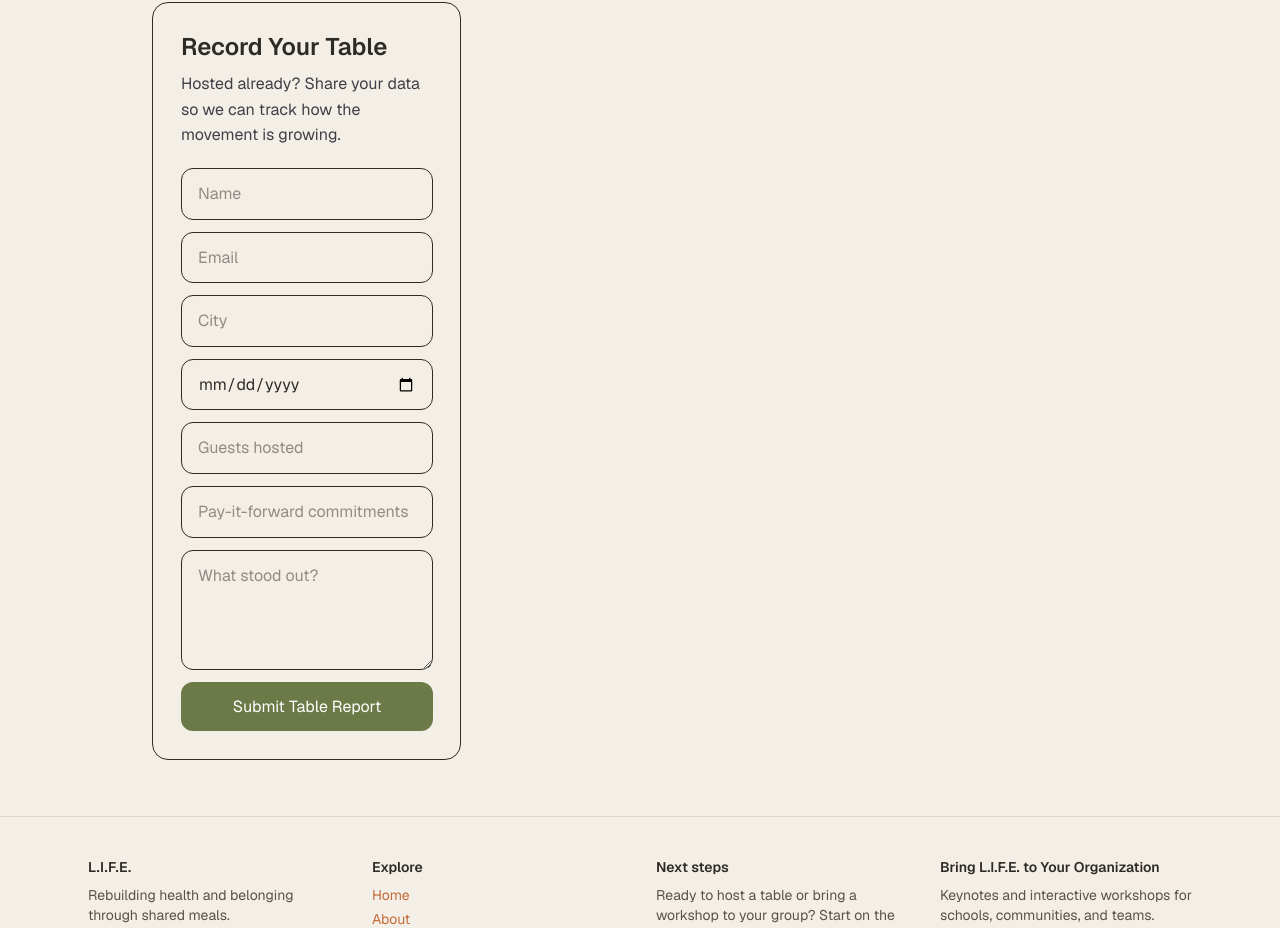
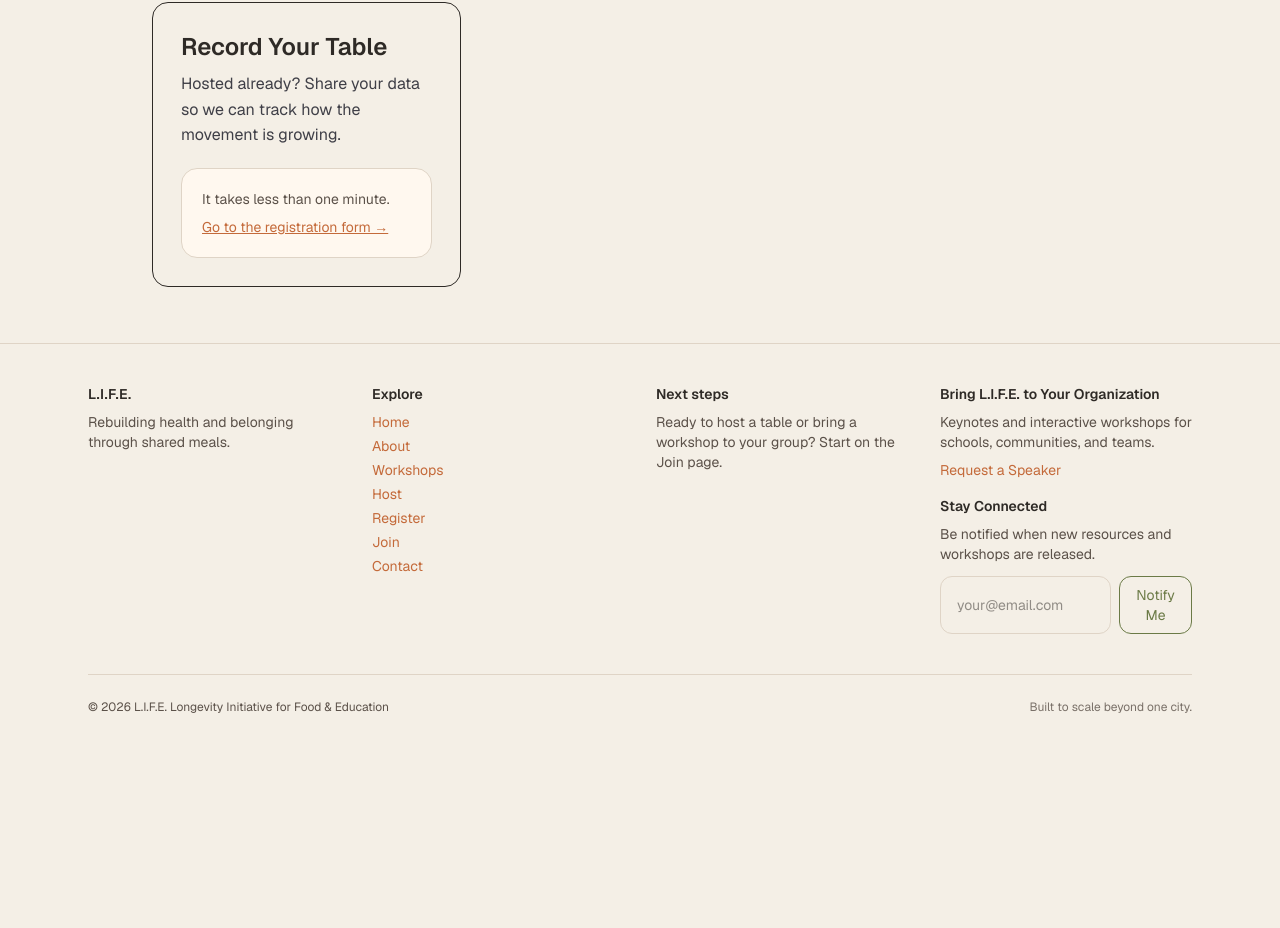
Before and after one commit to verdelouis-dotcom/life-website, a Next.js app: page /join in a window 1280 px wide. Shown: the part 740-1668 px from the top of the page. After the commit the page ends 1495 px from the top, so only its background shows below. Built offline with nearby package versions, Linux system fonts and the light colour scheme.

Commit message:
Route table registration to dedicated page

```diff
--- a/app/api/report-table/route.ts
+++ b/app/api/report-table/route.ts
@@ -34,15 +34,12 @@ export async function POST(req: Request) {
     const city = formData.get("city")?.toString().trim() ?? "";
     const state = formData.get("state")?.toString().trim() ?? "";
     const tableDate = formData.get("tableDate")?.toString().trim() ?? "";
-    const guests = formData.get("guests")?.toString().trim() ?? "";
-    const commitments = formData.get("commitments")?.toString().trim() ?? "";
     const notes = formData.get("notes")?.toString().trim() ?? "";
-    const totalPeople = formData.get("totalPeople")?.toString().trim() ?? guests;
-    const committedWithin30 = formData.get("committedWithin30")?.toString().trim() ?? commitments;
+    const totalPeople = formData.get("totalPeople")?.toString().trim() ?? "";
     const hostAgain = formData.get("hostAgain")?.toString().trim() ?? "";
     const orgInterest = formData.get("organizationInterest")?.toString().trim() ?? "";
 
-    if (!name || !email || !tableDate) {
+    if (!name || !email || !tableDate || !totalPeople) {
       return redirect("error");
     }
 
@@ -58,7 +55,6 @@ export async function POST(req: Request) {
         <p><strong>City / State:</strong> ${city} ${state}</p>
         <p><strong>Date:</strong> ${tableDate}</p>
         <p><strong>Total Guests:</strong> ${totalPeople}</p>
-        <p><strong>Pay-It-Forward Commitments:</strong> ${committedWithin30}</p>
         <p><strong>Would host again:</strong> ${hostAgain || "n/a"}</p>
         <p><strong>Interested in organizational L.I.F.E.:</strong> ${orgInterest || "n/a"}</p>
         <p><strong>Notes:</strong></p>
--- a/app/join/page.tsx
+++ b/app/join/page.tsx
@@ -1,3 +1,4 @@
+import Link from "next/link";
 import SiteHeader from "@/components/site-header";
 import SiteFooter from "@/components/site-footer";
 
@@ -12,9 +13,6 @@ export default async function JoinPage({
   const hostStatus = typeof sp.host === "string" ? sp.host : undefined;
   const hostSuccess = hostStatus === "success";
   const hostError = hostStatus === "error";
-  const reportStatus = typeof sp.report === "string" ? sp.report : undefined;
-  const reportSuccess = reportStatus === "success";
-  const reportError = reportStatus === "error";
 
   return (
     <>
@@ -92,53 +90,20 @@ export default async function JoinPage({
             </p>
           </section>
 
+
           <section className="rounded-2xl border p-7">
             <h2 className="text-2xl font-semibold">Record Your Table</h2>
             <p className="mt-2 text-zinc-700">
               Hosted already? Share your data so we can track how the movement is growing.
             </p>
-
-            {reportSuccess && (
-              <div className="mt-4 rounded-xl border border-emerald-200 bg-emerald-50 p-3 text-sm text-emerald-900">
-                Thank you for recording your table. We’ll keep building the dataset.
-              </div>
-            )}
-
-            {reportError && (
-              <div className="mt-4 rounded-xl border border-red-200 bg-red-50 p-3 text-sm text-red-900">
-                Something went wrong. Please try again or email us at
-                {" "}
-                <a className="underline" href="mailto:hello@longevityinitiativeforfoodandeducation.com">
-                  hello@longevityinitiativeforfoodandeducation.com
-                </a>
-                .
-              </div>
-            )}
-
-            <form action="/api/report-table" method="post" className="mt-5 grid gap-3">
-              <input name="name" required placeholder="Name" className="rounded-xl border px-4 py-3" />
-              <input name="email" type="email" required placeholder="Email" className="rounded-xl border px-4 py-3" />
-              <input name="city" placeholder="City" className="rounded-xl border px-4 py-3" />
-              <input name="tableDate" type="date" required className="rounded-xl border px-4 py-3" />
-              <input
-                name="guests"
-                placeholder="Guests hosted"
-                className="rounded-xl border px-4 py-3"
-              />
-              <input
-                name="commitments"
-                placeholder="Pay-it-forward commitments"
-                className="rounded-xl border px-4 py-3"
-              />
-              <textarea
-                name="notes"
-                placeholder="What stood out?"
-                className="min-h-[120px] rounded-xl border px-4 py-3"
-              />
-              <button type="submit" className="rounded-xl bg-[#6b7a46] px-5 py-3 text-white hover:bg-[#566236]">
-                Submit Table Report
-              </button>
-            </form>
+            <div className="mt-5 rounded-2xl border border-[#dfd4c6] bg-[#fff8ef] p-5 text-sm text-[#5b5149]">
+              <p>It takes less than one minute.</p>
+              <p className="mt-2">
+                <Link className="underline" href="/register">
+                  Go to the registration form →
+                </Link>
+              </p>
+            </div>
           </section>
         </div>
       </main>
--- a/app/register/page.tsx
+++ b/app/register/page.tsx
@@ -46,13 +46,6 @@ export default function RegisterPage() {
               />
             </div>
             <div className="grid gap-4 md:grid-cols-2">
-              <input
-                name="committedWithin30"
-                type="number"
-                min={0}
-                placeholder="Guests who committed to host"
-                className="rounded-xl border px-4 py-3"
-              />
               <select name="hostAgain" className="rounded-xl border px-4 py-3">
                 <option value="">Would you host again?</option>
                 {["Yes", "Maybe", "No"].map((option) => (
@@ -61,12 +54,12 @@ export default function RegisterPage() {
                   </option>
                 ))}
               </select>
+              <select name="organizationInterest" className="rounded-xl border px-4 py-3">
+                <option value="">Interested in bringing L.I.F.E. to your organization?</option>
+                <option value="Yes">Yes</option>
+                <option value="No">No</option>
+              </select>
             </div>
-            <select name="organizationInterest" className="rounded-xl border px-4 py-3">
-              <option value="">Interested in bringing L.I.F.E. to your organization?</option>
-              <option value="Yes">Yes</option>
-              <option value="No">No</option>
-            </select>
             <textarea
               name="notes"
               placeholder="What stood out? (optional)"
```
